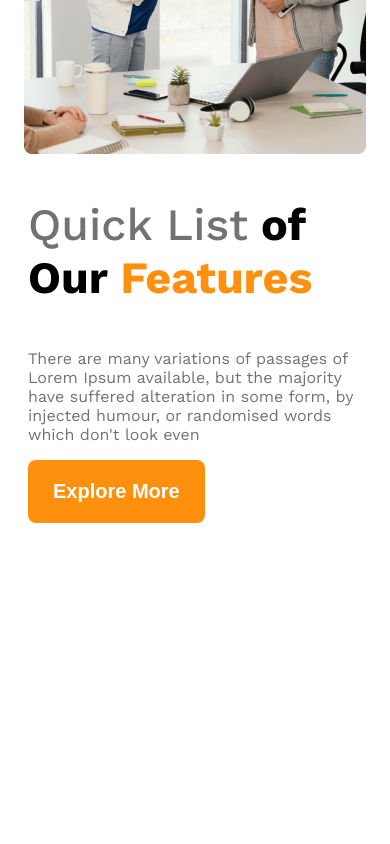
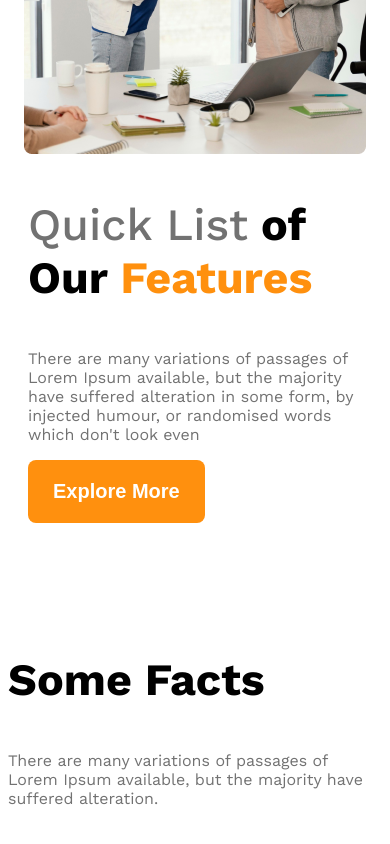
Before and after one commit to shanto522/g3-architects-resource-work, a plain HTML site: page index.html in a window 390 px wide. Shown: the part 2371-3215 px from the top of the page. Before the commit the page ends 2902 px from the top, so only its background shows below. Drawn offline with nearby package versions, Linux system fonts and the light colour scheme.

Commit message:
made team responsive and added fact structure

```diff
--- a/index.html
+++ b/index.html
@@ -38,10 +38,17 @@ Group of Architects
                 <img src="./images/team4.png" alt="">
             </div>
             <div class="our-features">
-                <h3 class="features-title"><span id="quick-list" class="text-light-gray">Quick List</span><span> of Our</span> <span class="text-primary">Features</span></h3>
+                <h3 class="section-title"><span id="quick-list" class="text-light-gray">Quick List</span><span> of Our</span> <span class="text-primary">Features</span></h3>
                 <p class="features-description text-light-gray">There are many variations of passages of Lorem Ipsum available, but the majority have suffered alteration in some form, by injected humour, or randomised words which don't look even</p>
                 <button class="btn-primary">Explore More</button>
             </div>
+        </section>
+        <section>
+            <h3 class="section-title">Some Facts</h3>
+            <p class="text-light-gray">There are many variations of passages of Lorem Ipsum available, but the majority have suffered alteration.</p>
+        </section>
+        <section class="some-facts">
+
         </section>
     </main>
     <footer>
--- a/styles/architects.css
+++ b/styles/architects.css
@@ -82,7 +82,7 @@ main > section{
     margin-left: 130px;
     max-width: 530px;
 }
-.features-title{
+.section-title{
     font-size: 2.8rem;
     font-weight: 700;
     }
```
